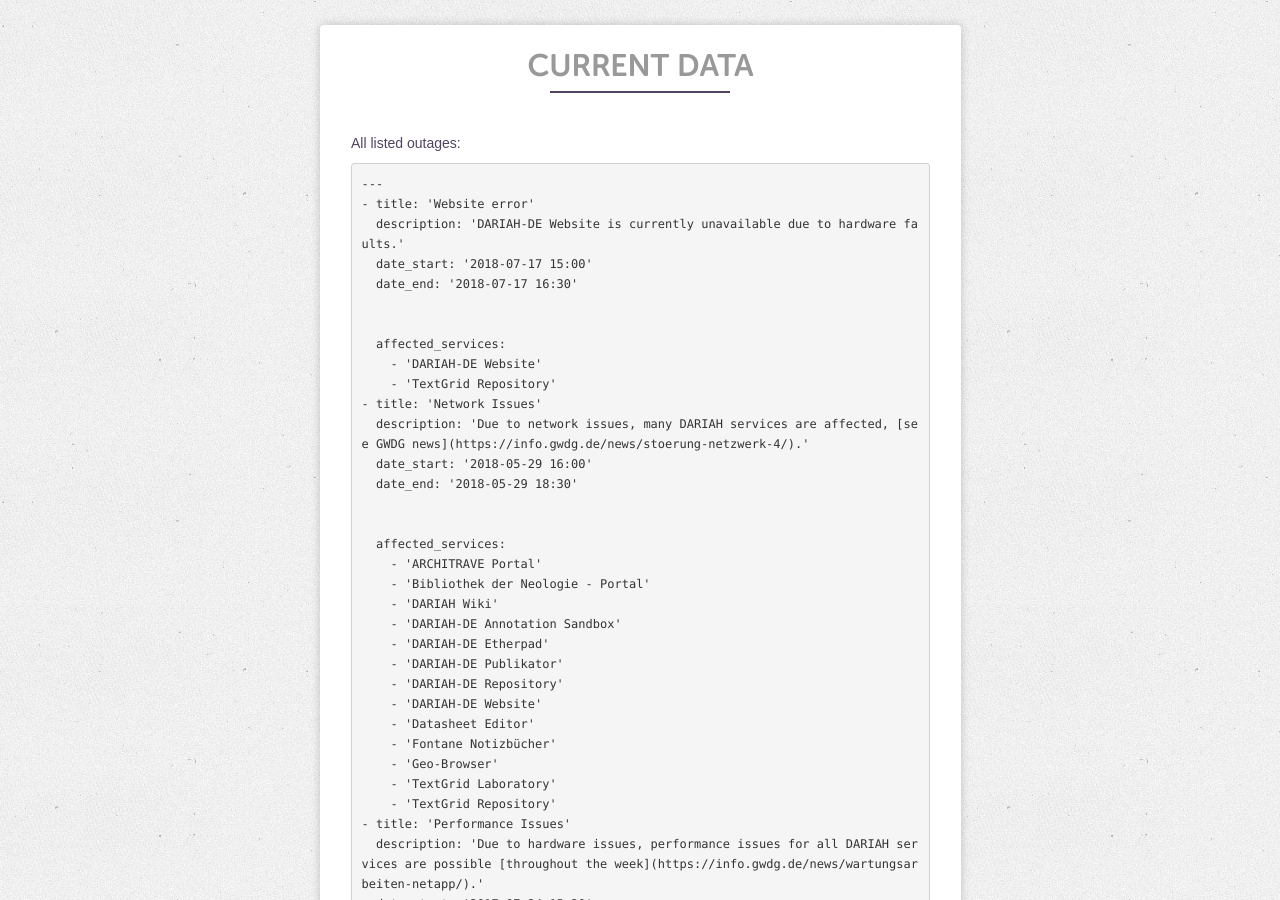
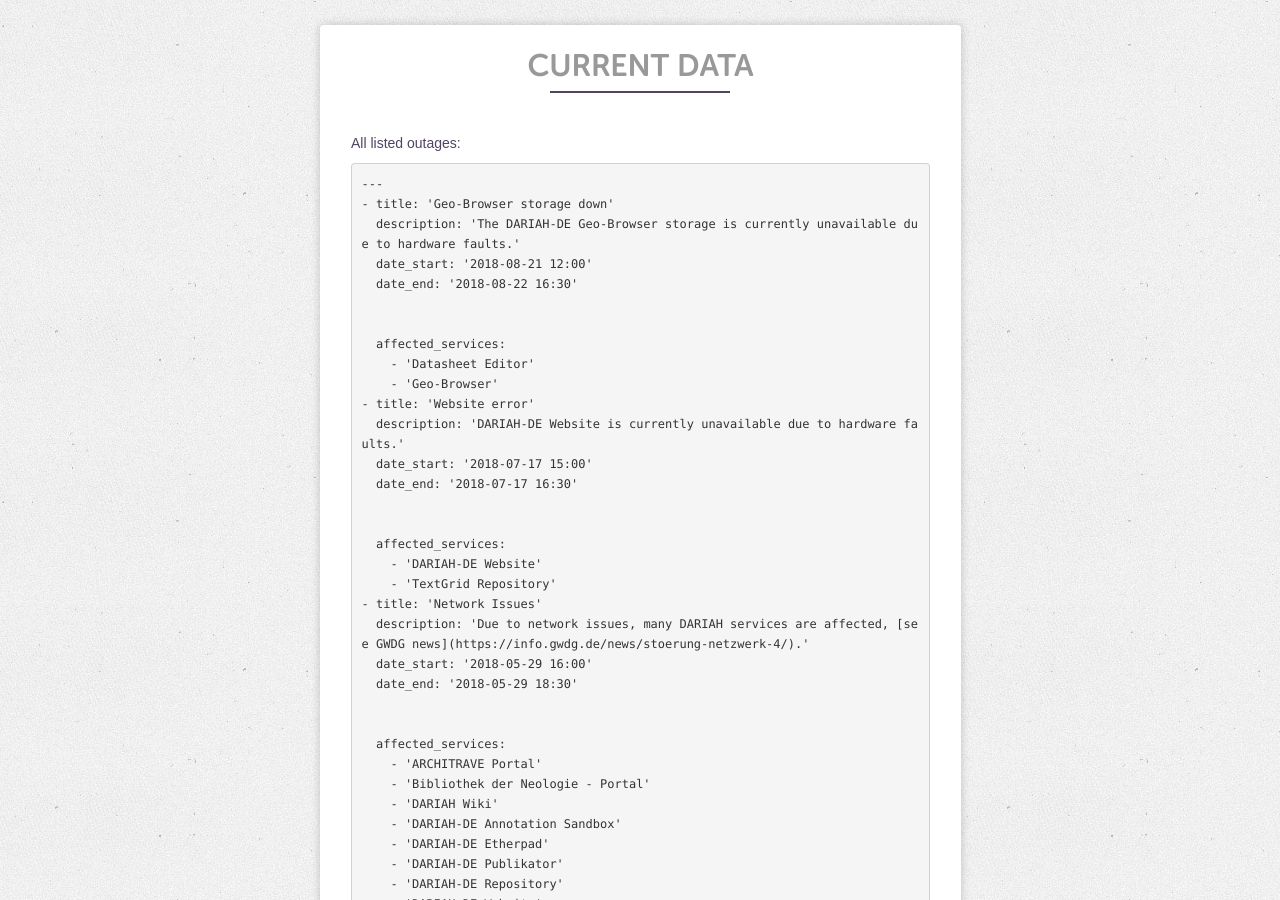
Before and after one commit to DARIAH-DE/status, a Jekyll site: the page built from currentdata.md, in a window 1280 px wide and 900 px high. Built offline with Jekyll 4.4.1, drawn with Linux system fonts in a browser that asks for light colours; our own code applies the rules of GitHub Pages for plain Markdown files.

Commit message:
Update outages.yaml

```diff
--- a/_data/outages.yaml
+++ b/_data/outages.yaml
@@ -1,4 +1,10 @@
 ---
+- title: 'Geo-Browser storage down'
+  description: 'The DARIAH-DE Geo-Browser storage is currently unavailable due to hardware faults.'
+  date_start: '2018-08-21 12:00'
+  date_end: '2018-08-22 16:30'
+  affected:
+    - '/middlewares/dariah-openstorage'
 - title: 'Website error'
   description: 'DARIAH-DE Website is currently unavailable due to hardware faults.'
   date_start: '2018-07-17 15:00'
```
